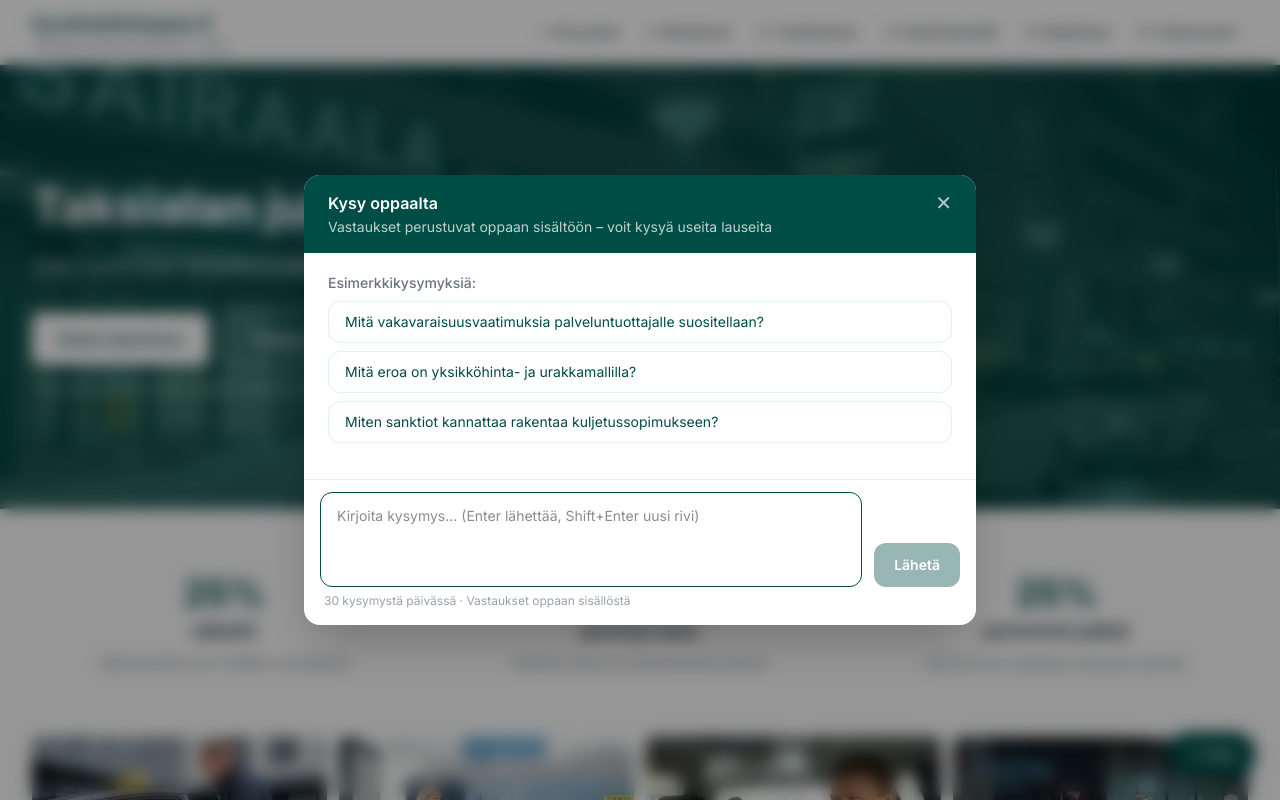
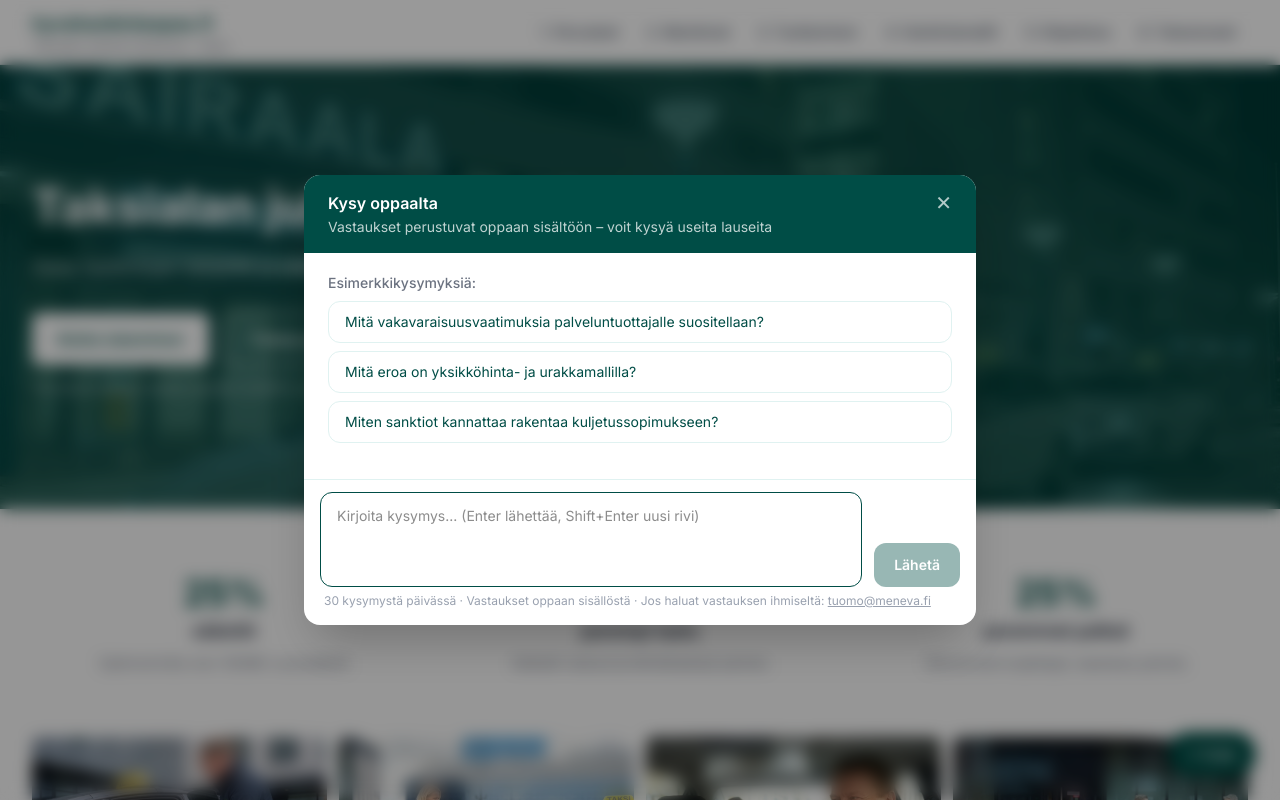
Before and after one commit to tuomohalminen-blip/hyvahankintaopas, a Next.js app: page / in a window 1280 px wide. Both pictures are taken after a click on the button "💬 Kysy oppaalta". Shown: the top 800 px of the page. Built offline with nearby package versions, Linux system fonts and the light colour scheme.

Commit message:
Add tuomo@meneva.fi contact link in ask widget footer

```diff
--- a/app/components/AskWidget.tsx
+++ b/app/components/AskWidget.tsx
@@ -198,7 +198,10 @@ export default function AskWidget() {
                   Lähetä
                 </button>
               </div>
-              <p className="text-xs text-gray-400 mt-1.5 px-1">30 kysymystä päivässä · Vastaukset oppaan sisällöstä</p>
+              <p className="text-xs text-gray-400 mt-1.5 px-1">
+                30 kysymystä päivässä · Vastaukset oppaan sisällöstä · Jos haluat vastauksen ihmiseltä:{" "}
+                <a href="mailto:tuomo@meneva.fi" className="underline hover:text-gray-600">tuomo@meneva.fi</a>
+              </p>
             </div>
           </div>
         </div>
```
